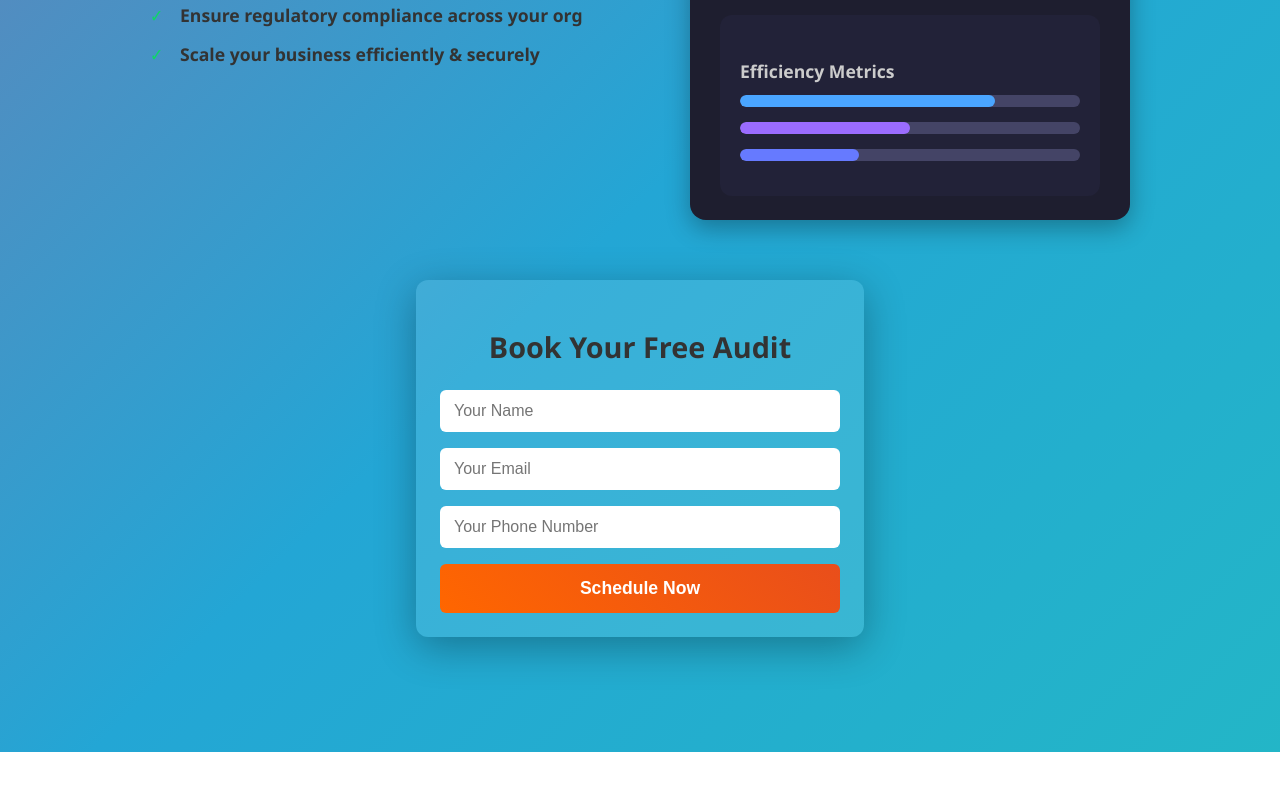
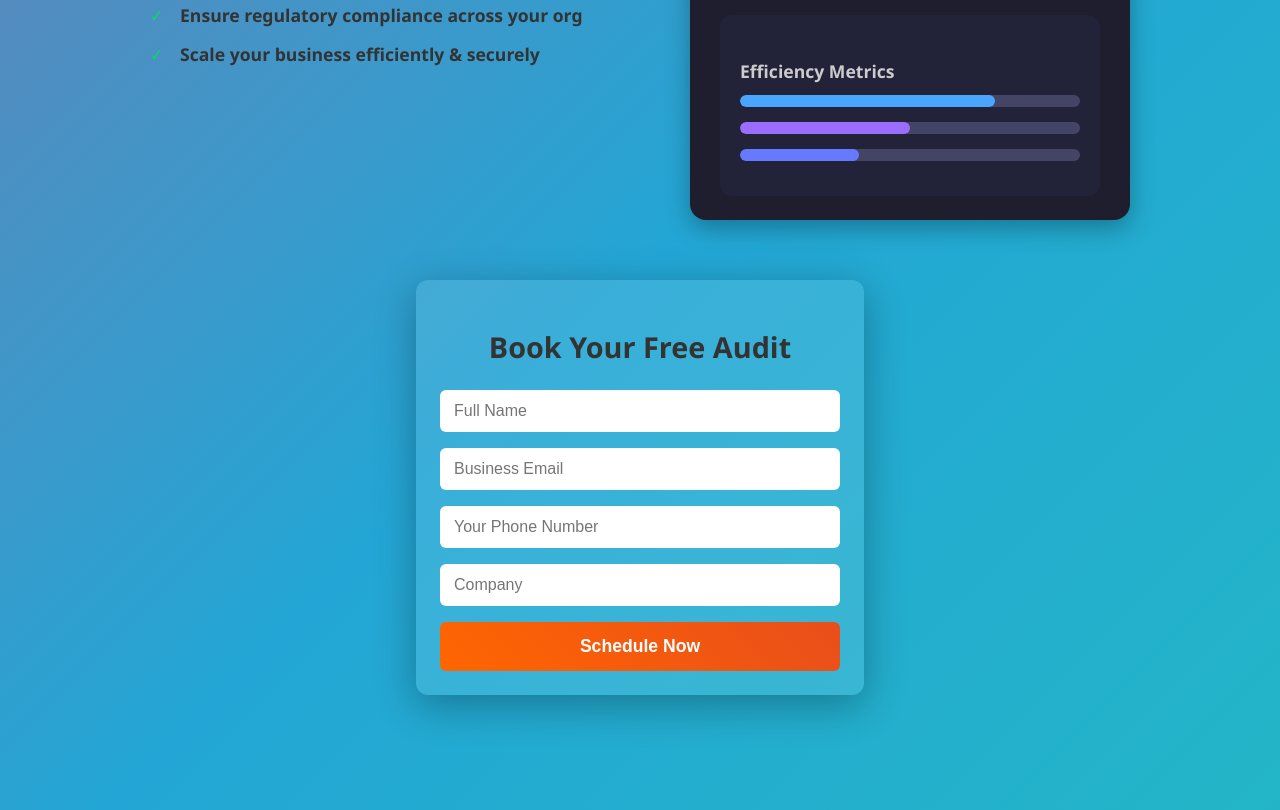
Before and after one commit to quadmangle/verbose-goggles, a plain HTML site: page business-operations.html in a window 1280 px wide. Shown: the part 632-1442 px from the top of the page. Before the commit the page ends 1384 px from the top, so only its background shows below. Drawn offline with Linux system fonts and the light colour scheme.

Commit message:
Update business-operations.html

```diff
--- a/business-operations.html
+++ b/business-operations.html
@@ -89,17 +89,25 @@
       Book Your Free Audit
     </h2>
     <form>
-      <input type="text"
+     <input type="text"
              placeholder=""
-             data-en="Your Name" data-es="Su Nombre"
+             data-en="Full Name"
+             data-es="Nombre Completo"
              required />
       <input type="email"
              placeholder=""
-             data-en="Your Email" data-es="Su Correo Electrónico"
+             data-en="Business Email"
+             data-es="Correo Electrónico Empresarial"
              required />
-           <input type="phone number"
+      <input type="phone number"
              placeholder=""
              data-en="Your Phone Number" data-es="Su Numero de Telefono"
+             required />
+      <input
+             type="text"
+             placeholder=""
+             data-en="Company"
+             data-es="Empresa"
              required />
       <button type="submit"
               data-en="Schedule Now" data-es="Programar Ahora">
```
